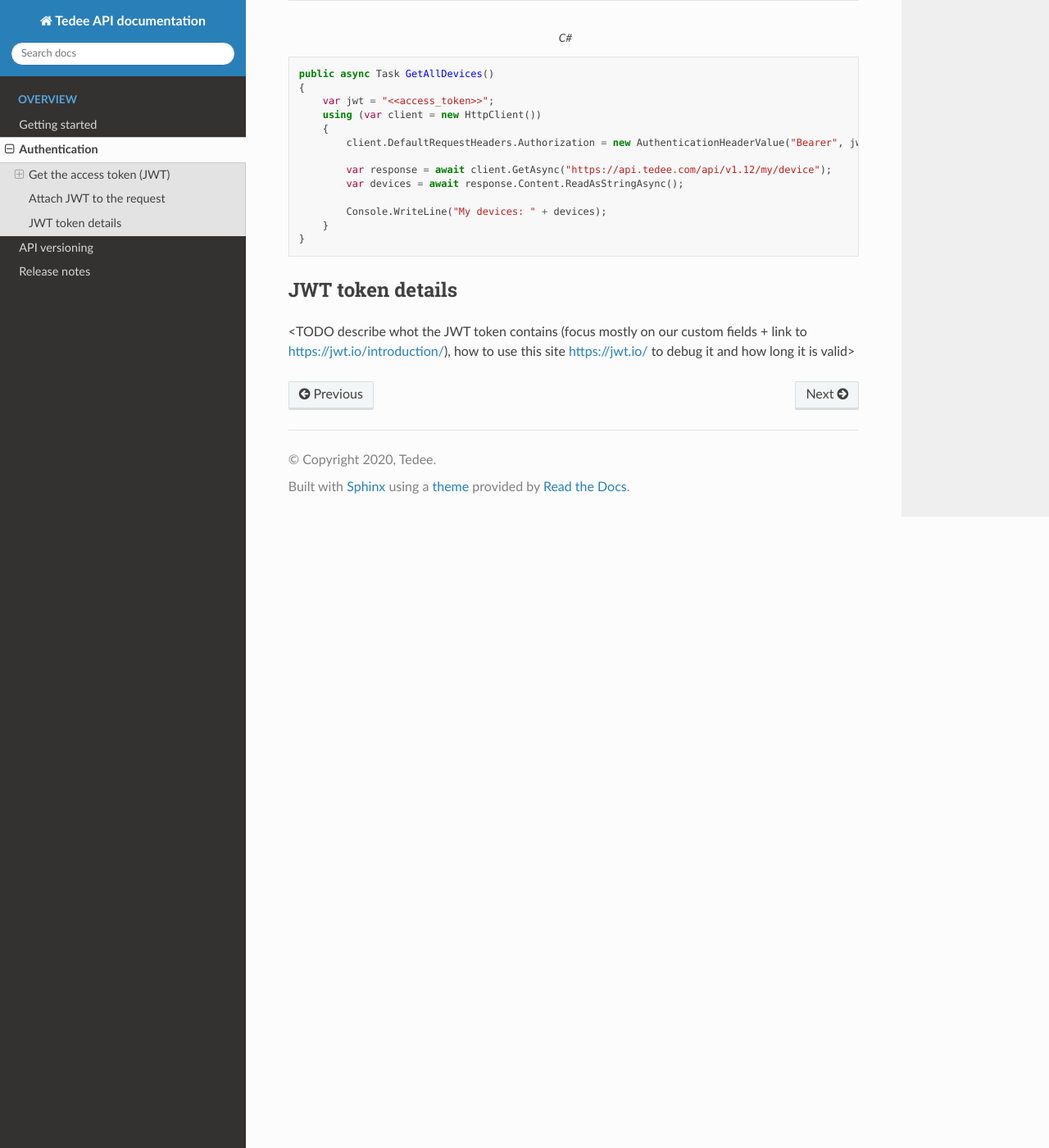
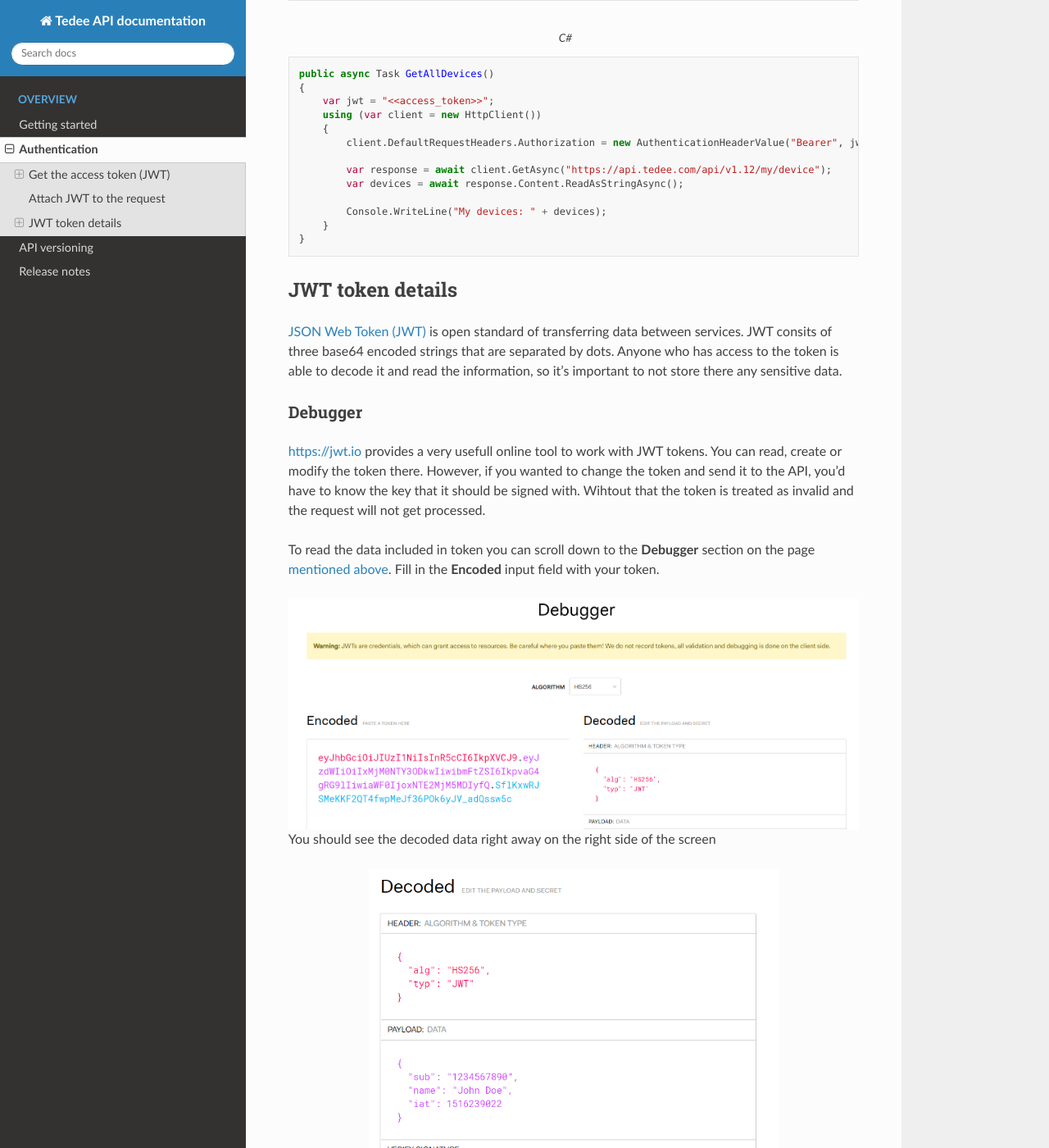
Before and after one commit to tedee-com/tedee-api-doc, a Sphinx documentation site: the page built from docs/source/authentication.rst, in a window 1280 px wide and 1400 px high, scrolled down 3816 px. Shown: the whole window at 82% size. Built offline with Sphinx 7.4.7 and the Read the Docs theme 2.0.0, drawn with Linux system fonts in a browser that asks for light colours; some of the changed text lies outside the part shown.

Commit message:
JWT token details

```diff
--- a/docs/source/authentication.rst
+++ b/docs/source/authentication.rst
@@ -177,5 +177,42 @@ Let's see it on the below examples where we want to get information about all ou
 JWT token details
 =================
 
-<TODO describe whot the JWT token contains (focus mostly on our custom fields + link to https://jwt.io/introduction/), how to use this site https://jwt.io/ to debug it
-and how long it is valid>
+`JSON Web Token (JWT) <https://jwt.io/introduction/>`_ is open standard of transferring data between services.
+JWT consits of three base64 encoded strings that are separated by dots.
+Anyone who has access to the token is able to decode it and read the information, so it's important to not store there any sensitive data.
+
+Debugger
+--------
+
+`https://jwt.io <https://jwt.io>`_ provides a very usefull online tool to work with JWT tokens. You can read, create or modify the token there.
+However, if you wanted to change the token and send it to the API, you'd have to know the key that it should be signed with.
+Wihtout that the token is treated as invalid and the request will not get processed.
+
+To read the data included in token you can scroll down to the **Debugger** section on the page `mentioned above <https://jwt.io>`_.
+Fill in the **Encoded** input field with your token.
+
+.. image:: images/jwt_debugger.png
+    :align: center
+    :alt: JWT Debugger
+
+You should see the decoded data right away on the right side of the screen
+
+.. image:: images/jwt_decoded.png
+    :align: center
+    :alt: JWT decoded data
+    :width: 500
+
+If you make any change in the sections on the right side, you'll immediately see that the adequate part of the token changes as well.
+
+Claims
+------
+
+The properties displayed in the payload section are called claims and they represent actual data.
+There's a bunch of `common claims <https://tools.ietf.org/html/rfc7519#section-4.1>`_ used in JWT. However, it can also be extended with custom ones.
+Tedee API mostly uses the commonly known claims.
+
+Expiration date
+---------------
+
+It's also worth to mention that the tokens have expiration date represented by `exp <https://tools.ietf.org/html/rfc7519#section-4.1.4>`_ claim.
+Tedee API tokens are valid for 4 hours since the creation time.
```
Also changed, not shown: docs/source/images/jwt_debugger.png (added), docs/source/images/jwt_decoded.png (added).
